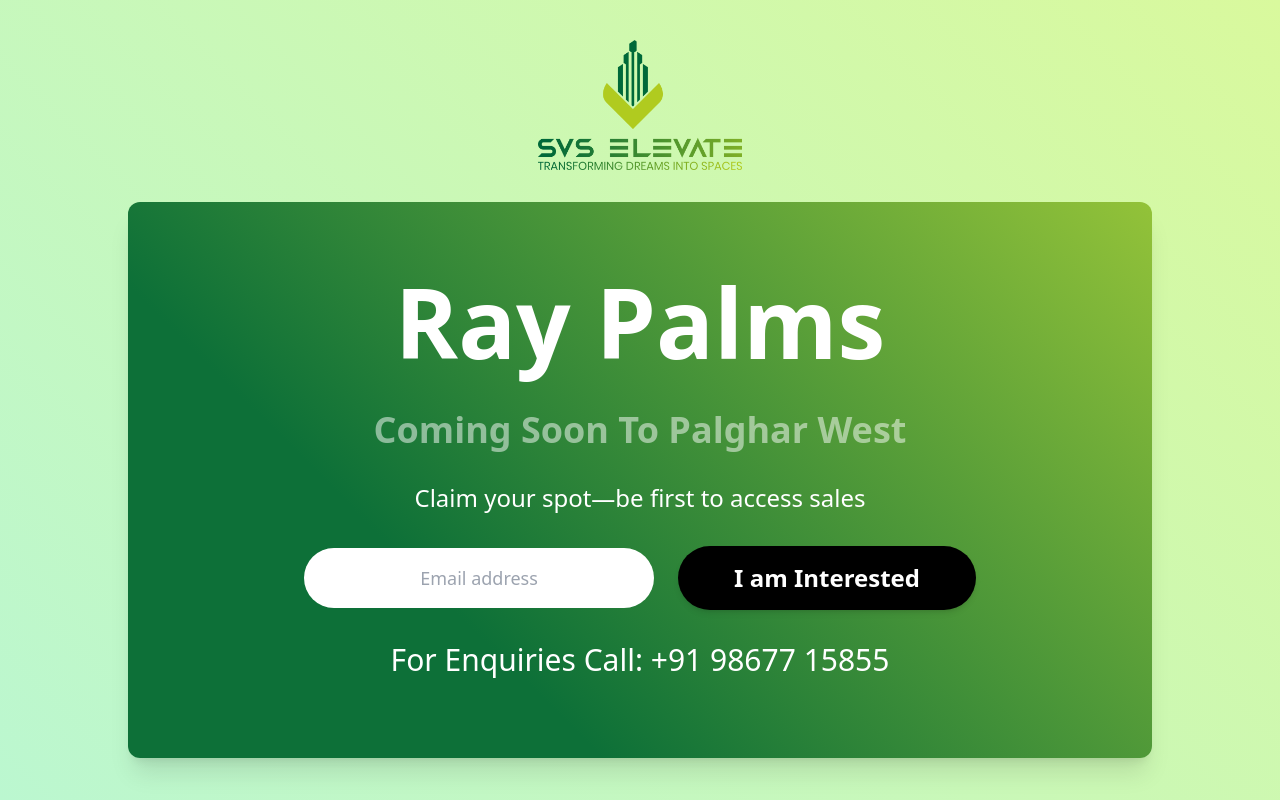
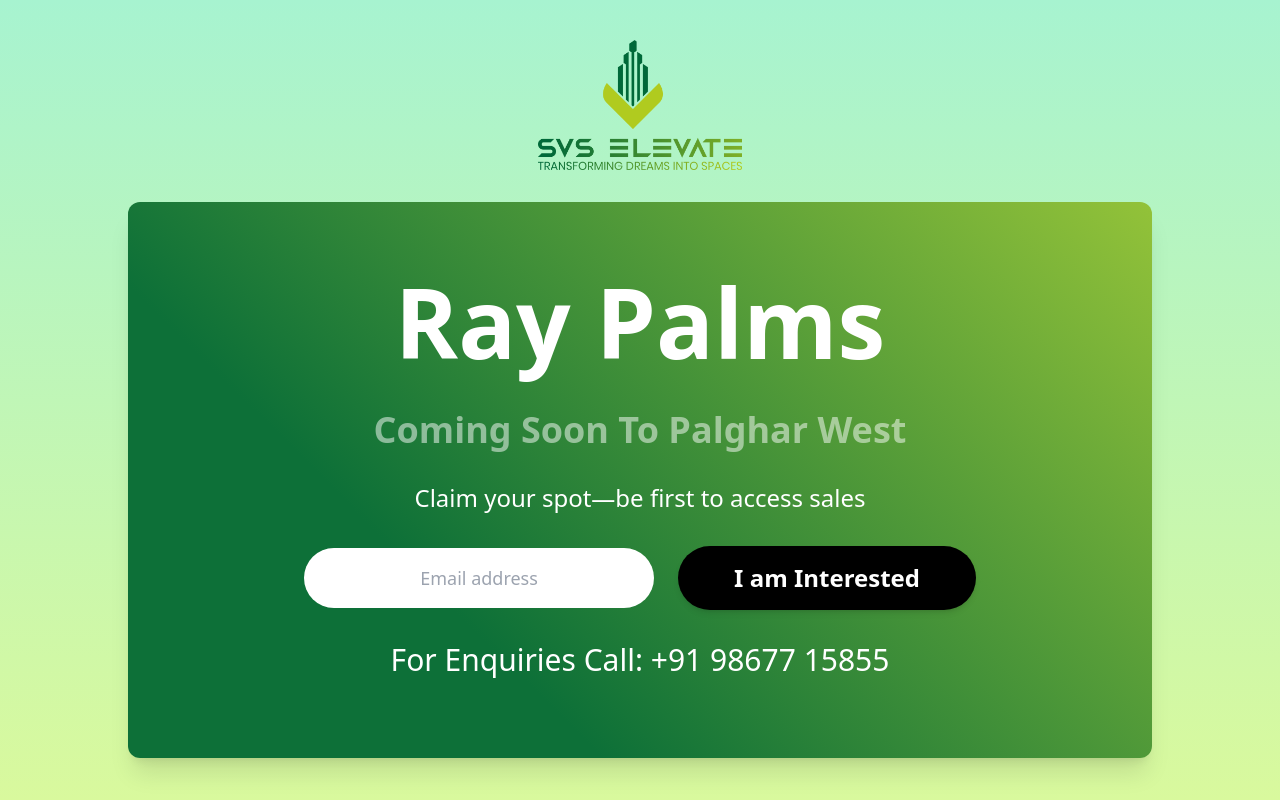
Before and after one commit to artauxio/comingsoon, a plain HTML site: page index.html in a window 1280 px wide. Drawn offline with nearby package versions, Linux system fonts and the light colour scheme.

Commit message:
Update index.html

```diff
--- a/index.html
+++ b/index.html
@@ -8,7 +8,7 @@
     <script src="https://cdn.tailwindcss.com"></script>
     <style>
         body {
-    background: linear-gradient(45deg, #bbf7d0, #d9f99d);
+ background: linear-gradient(180deg, #a7f3d0, #d9f99d);
         }
 
         .animate-text {
```
